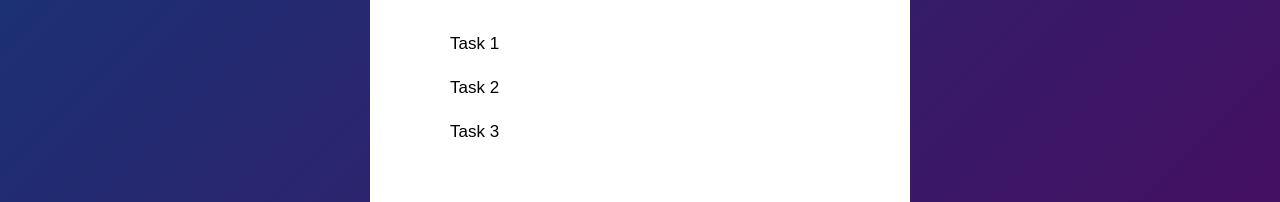
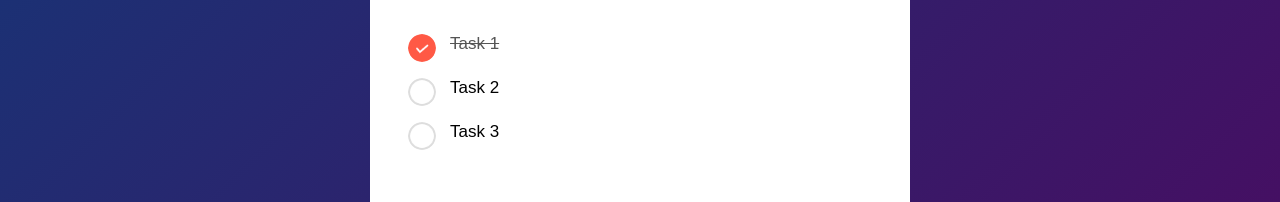
Before and after one commit to rashima200/ToDoList, a plain HTML site: page index.html in a window 1280 px wide. Shown: the part 253-455 px from the top of the page. Drawn offline with Linux system fonts and the light colour scheme.

Commit message:
feat:list checked class  is added

```diff
--- a/index.html
+++ b/index.html
@@ -15,7 +15,7 @@
             <button>Add</button>
         </div>
         <ul id="list-container">
-            <li>Task 1</li>
+            <li class="checked">Task 1</li>
             <li>Task 2</li>
             <li>Task 3</li>
         </ul>
--- a/style.css
+++ b/style.css
@@ -62,4 +62,25 @@ ul li{
     padding: 12px 8px 12px 50px;
     user-select: none;
     cursor: pointer;
+    position: relative;
 }
+ul li::before{
+    content: '';
+    position: absolute;
+    height: 28px;
+    width: 28px;
+    border-radius: 50%;
+    background-image: url(images/unchecked.png);
+    background-size: cover;
+    background-position: center;
+    top: 12px;
+    left: 8px;
+}
+ul li.checked{
+    color: #555;
+    text-decoration: line-through;
+}
+ul li.checked::before{
+    background-image: url(images/checked.png);
+
+}
```
